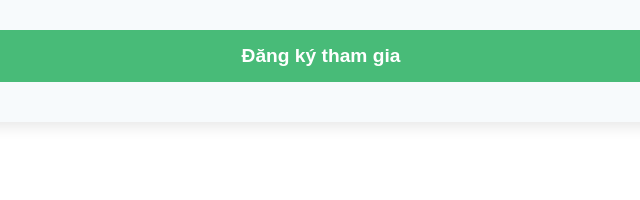
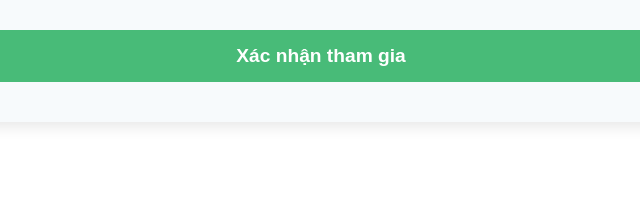
Before and after one commit to thanhthang1199/thieudoancuulong, a plain HTML site: page index.html in a window 1280 px wide. Shown: the part 3410-3610 px from the top of the page, 319-959 px from the left. Drawn offline with Linux system fonts and the light colour scheme.

Commit message:
Update index.html

```diff
--- a/index.html
+++ b/index.html
@@ -153,7 +153,7 @@
 
 
                         <button type="submit" class="submit-button" id="submitButton">
-                            Đăng ký tham gia
+                            Xác nhận tham gia
                         </button>
 
                         <div class="loading" id="loading">
```
